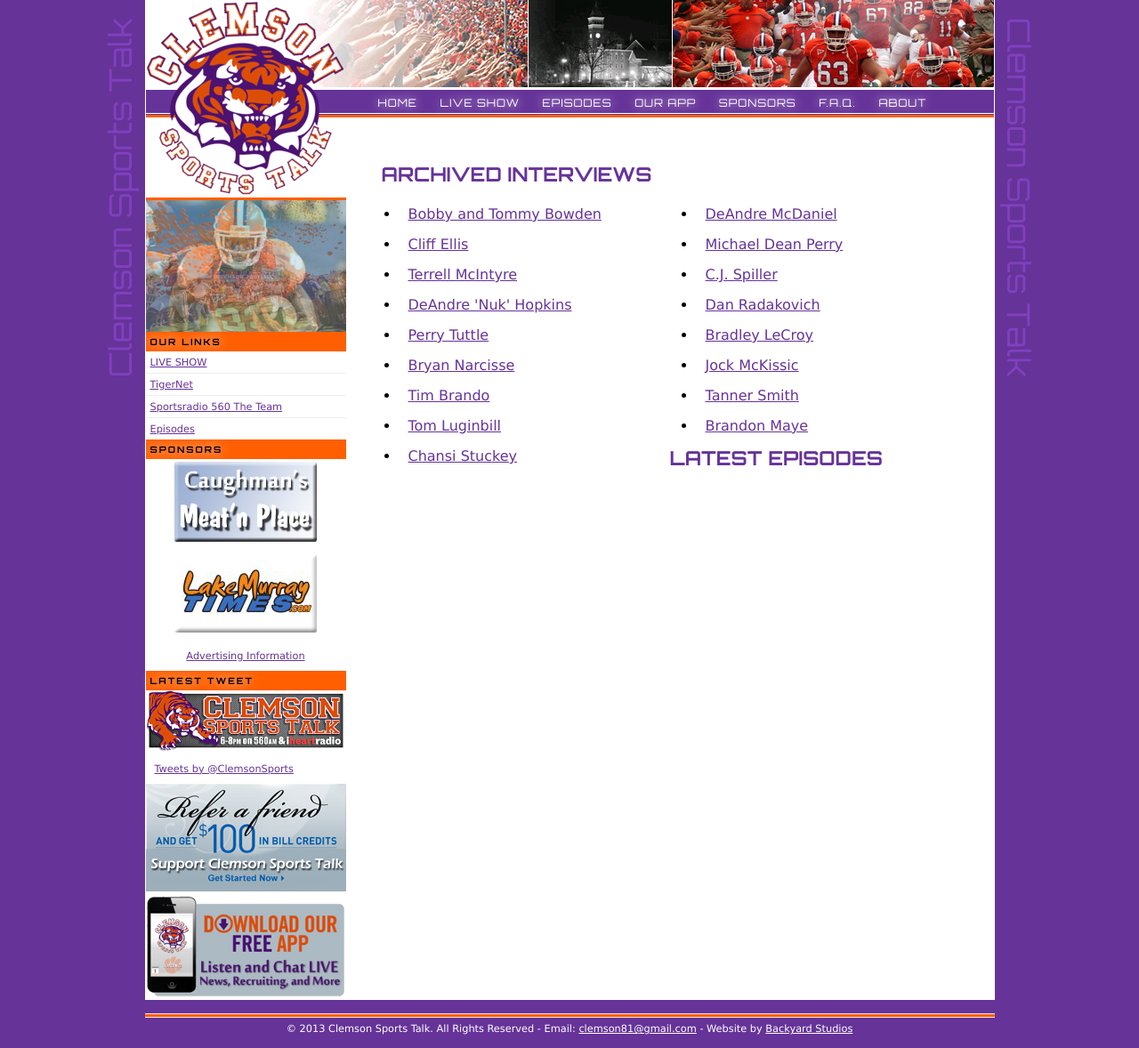
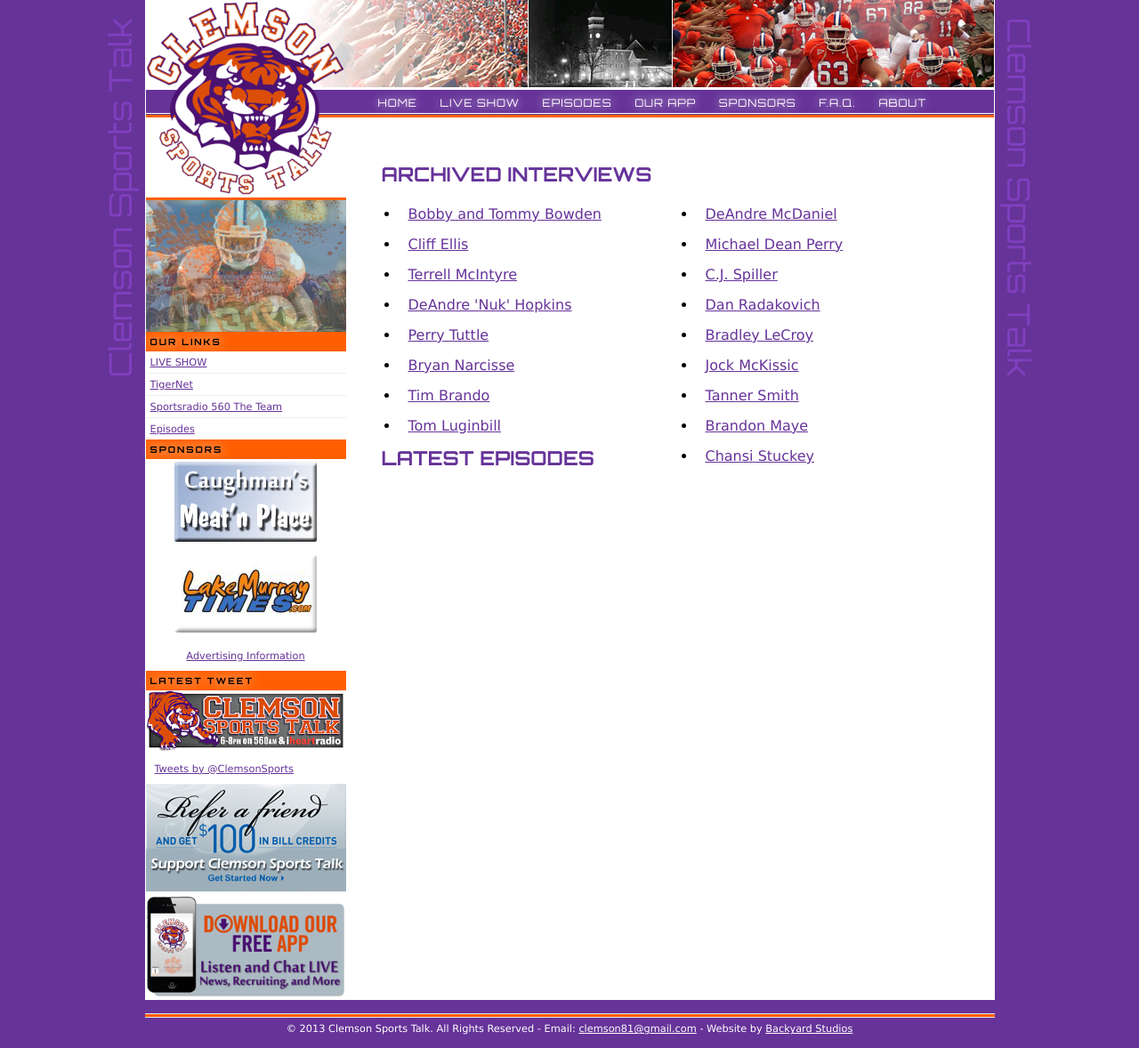
Before and after one commit to clemsonsportstalk/clemsonsportstalk, a Jekyll site: the page built from tnt/index.html, in a window 1280 px wide. Shown: the whole page at 89% size. Built offline with Jekyll 4.4.1, drawn with Linux system fonts in a browser that asks for light colours; nearby versions of some CDN libraries; Markdown is read by kramdown in place of the engine named in the settings; comment, search, counter and statistics services are not loaded.

Commit message:
Update index.html

```diff
--- a/tnt/index.html
+++ b/tnt/index.html
@@ -48,11 +48,7 @@
             Tom Luginbill
           </a>
         </p></li>
-<li> <p>
-          <a href='http://chirb.it/mKyOs9'>
-            Chansi Stuckey
-          </a>
-        </p></li>
+
 
 </ul>
 </div>
@@ -98,6 +94,11 @@
             Brandon Maye
           </a>
         </p></li>
+<li> <p>
+          <a href='http://chirb.it/mKyOs9'>
+            Chansi Stuckey
+          </a>
+        </p></li>
 </ul>
 </div>
      </article>
```
